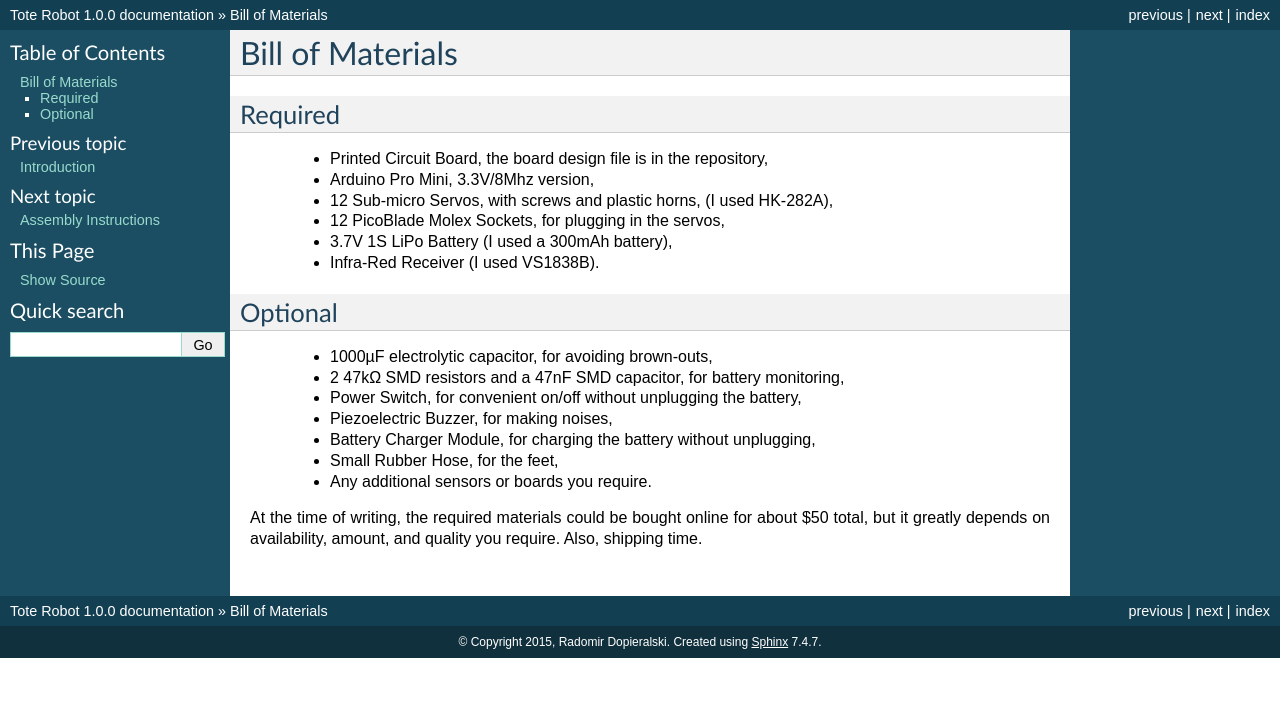
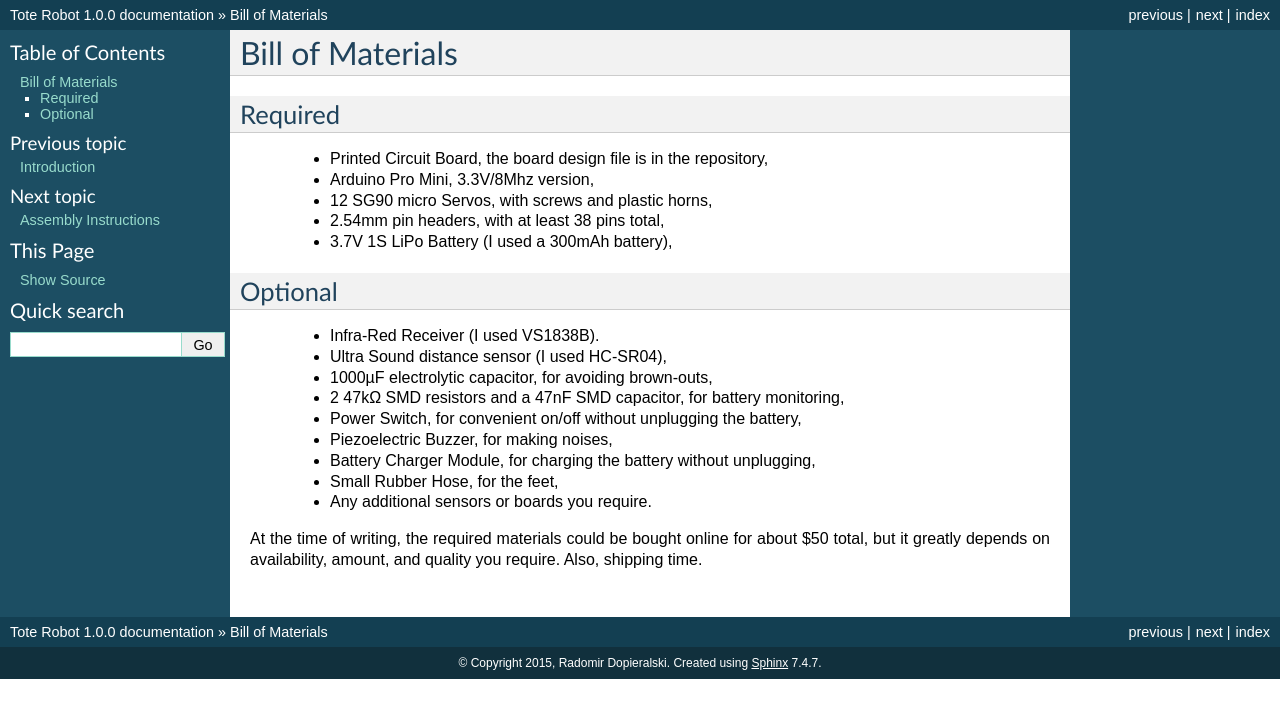
Before and after one commit to andrewsagio/tote, a Sphinx documentation site: the page built from doc/bom.rst, in a window 1280 px wide. Shown: the top 718 px of the page. Built offline with Sphinx 7.4.7, drawn with Linux system fonts in a browser that asks for light colours; formulas are drawn with MathJax 3.

Commit message:
Update the BOM for the new version

```diff
--- a/doc/bom.rst
+++ b/doc/bom.rst
@@ -5,13 +5,14 @@ Required
 ========
    * Printed Circuit Board, the board design file is in the repository,
    * Arduino Pro Mini, 3.3V/8Mhz version,
-   * 12 Sub-micro Servos, with screws and plastic horns, (I used HK-282A),
-   * 12 PicoBlade Molex Sockets, for plugging in the servos,
+   * 12 SG90 micro Servos, with screws and plastic horns,
+   * 2.54mm pin headers, with at least 38 pins total,
    * 3.7V 1S LiPo Battery (I used a 300mAh battery),
-   * Infra-Red Receiver (I used VS1838B).
 
 Optional
 ========
+   * Infra-Red Receiver (I used VS1838B).
+   * Ultra Sound distance sensor (I used HC-SR04),
    * 1000µF electrolytic capacitor, for avoiding brown-outs,
    * 2 47kΩ SMD resistors and a 47nF SMD capacitor, for battery monitoring,
    * Power Switch, for convenient on/off without unplugging the battery,
```
